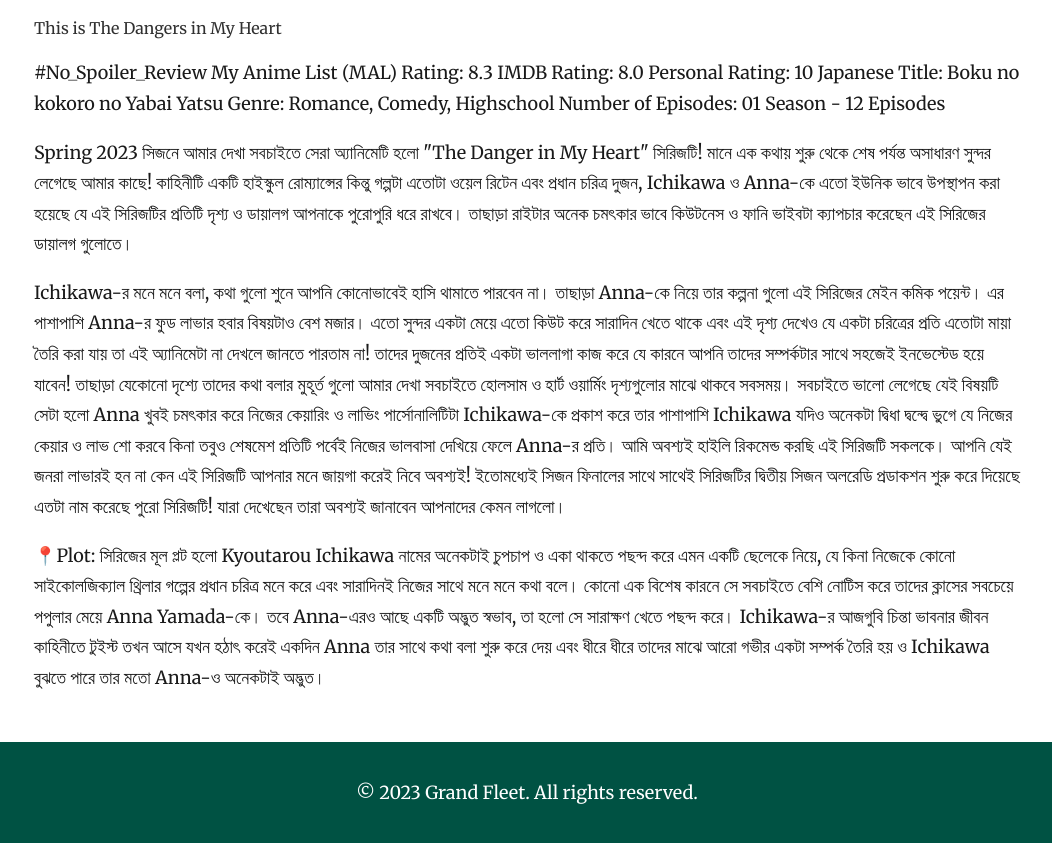
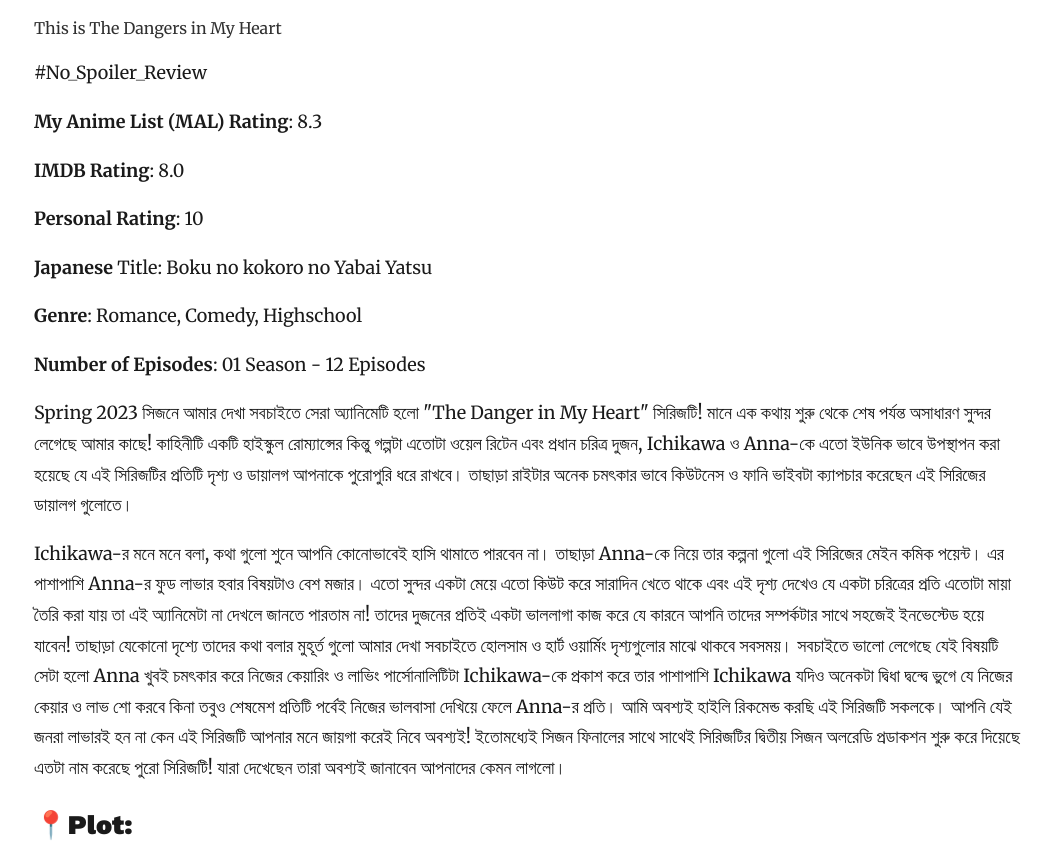
Before and after one commit to Zenran/BWT-Website, an Eleventy site: page src/blog/2023-03-the-dangers-in-my-heart.md in a window 1280 px wide. Shown: the part 814-1657 px from the top of the page, without its empty margins (113-1165 px from the left). Built offline with nearby package versions, Linux system fonts and the light colour scheme; Eleventy itself is replaced by a stand-in of ours; files that its build step writes are made by us from their sources.

Commit message:
Update Blog “2023-03-the-dangers-in-my-heart”

```diff
--- a/src/blog/2023-03-the-dangers-in-my-heart.md
+++ b/src/blog/2023-03-the-dangers-in-my-heart.md
@@ -13,17 +13,32 @@
 imageAlt: This is The Dangers in My Heart
 ---
 \#No_Spoiler_Review
-My Anime List (MAL) Rating: 8.3
-IMDB Rating: 8.0
-Personal Rating: 10
-Japanese Title: Boku no kokoro no Yabai Yatsu
-Genre: Romance, Comedy, Highschool
-Number of Episodes: 01 Season - 12 Episodes
+
+
+**My Anime List (MAL) Rating**: 8.3
+
+
+**IMDB Rating**: 8.0
+
+
+**Personal Rating**: 10
+
+
+**Japanese** Title: Boku no kokoro no Yabai Yatsu
+
+
+**Genre**: Romance, Comedy, Highschool
+
+
+**Number of Episodes**: 01 Season - 12 Episodes
+
 
 
 Spring 2023 সিজনে আমার দেখা সবচাইতে সেরা অ্যানিমেটি হলো "The Danger in My Heart" সিরিজটি! মানে এক কথায় শুরু থেকে শেষ পর্যন্ত অসাধারণ সুন্দর লেগেছে আমার কাছে! কাহিনীটি একটি হাইস্কুল রোম্যান্সের কিন্তু গল্পটা এতোটা ওয়েল রিটেন এবং প্রধান চরিত্র দুজন, Ichikawa ও Anna-কে এতো ইউনিক ভাবে উপস্থাপন করা হয়েছে যে এই সিরিজটির প্রতিটি দৃশ্য ও ডায়ালগ আপনাকে পুরোপুরি ধরে রাখবে। তাছাড়া রাইটার অনেক চমৎকার ভাবে কিউটনেস ও ফানি ভাইবটা ক্যাপচার করেছেন এই সিরিজের ডায়ালগ গুলোতে।
 
 Ichikawa-র মনে মনে বলা, কথা গুলো শুনে আপনি কোনোভাবেই হাসি থামাতে পারবেন না। তাছাড়া Anna-কে নিয়ে তার কল্পনা গুলো এই সিরিজের মেইন কমিক পয়েন্ট‌। এর পাশাপাশি Anna-র ফুড লাভার হবার বিষয়টাও বেশ মজার। এতো সুন্দর একটা মেয়ে এতো কিউট করে সারাদিন খেতে থাকে এবং এই দৃশ্য দেখেও যে একটা চরিত্রের প্রতি এতোটা মায়া তৈরি করা যায় তা এই অ্যানিমেটা না দেখলে জানতে পারতাম না‌‌! তাদের দুজনের প্রতিই একটা ভাললাগা কাজ করে যে কারনে আপনি তাদের সম্পর্কটার সাথে সহজেই ইনভেস্টেড হয়ে যাবেন! তাছাড়া যেকোনো দৃশ্যে তাদের কথা বলার মুহূর্ত গুলো আমার দেখা সবচাইতে হোলসাম ও হার্ট ওয়ার্মিং দৃশ্যগুলোর মাঝে থাকবে সবসময়। সবচাইতে ভালো লেগেছে যেই বিষয়টি সেটা হলো Anna খুবই চমৎকার করে নিজের কেয়ারিং ও লাভিং পার্সোনালিটিটা Ichikawa-কে প্রকাশ করে তার পাশাপাশি Ichikawa যদিও অনেকটা দ্বিধা দ্বন্দ্বে ভুগে যে নিজের কেয়ার ও লাভ শো করবে কিনা তবুও শেষমেশ প্রতিটি পর্বেই নিজের ভালবাসা দেখিয়ে ফেলে Anna-র প্রতি। আমি অবশ্যই হাইলি রিকমেন্ড করছি এই সিরিজটি সকলকে। আপনি যেই জনরা লাভারই হন না কেন এই সিরিজটি আপনার মনে জায়গা করেই নিবে‌‌ অবশ্যই! ইতোমধ্যেই সিজন ফিনালের সাথে সাথেই সিরিজটির দ্বিতীয় সিজন অলরেডি প্রডাকশন শুরু করে দিয়েছে এতটা নাম করেছে পুরো সিরিজটি! যারা দেখেছেন তারা অবশ্যই জানাবেন আপনাদের কেমন লাগলো।
 
-📍Plot:
+## 📍Plot:
+
+
 সিরিজের মূল প্লট হলো Kyoutarou Ichikawa নামের অনেকটাই চুপচাপ ও একা থাকতে পছন্দ করে এমন একটি ছেলেকে নিয়ে, যে কিনা নিজেকে কোনো সাইকোলজিক্যাল থ্রিলার গল্পের প্রধান চরিত্র মনে করে এবং সারাদিনই নিজের সাথে মনে মনে কথা বলে। কোনো এক বিশেষ কারনে সে সবচাইতে বেশি নোটিস করে তাদের ক্লাসের সবচেয়ে পপুলার মেয়ে Anna Yamada-কে‌‌। তবে Anna-এরও আছে একটি অদ্ভুত স্বভাব, তা হলো সে সারাক্ষণ খেতে পছন্দ করে‌।  Ichikawa-র আজগুবি চিন্তা ভাবনার জীবন কাহিনীতে টুইস্ট তখন আসে যখন হঠাৎ করেই একদিন Anna তার সাথে কথা বলা শুরু করে দেয় এবং ধীরে ধীরে তাদের মাঝে আরো গভীর একটা সম্পর্ক তৈরি হয় ও Ichikawa বুঝতে পারে তার মতো Anna-ও অনেকটাই অদ্ভুত।
```
